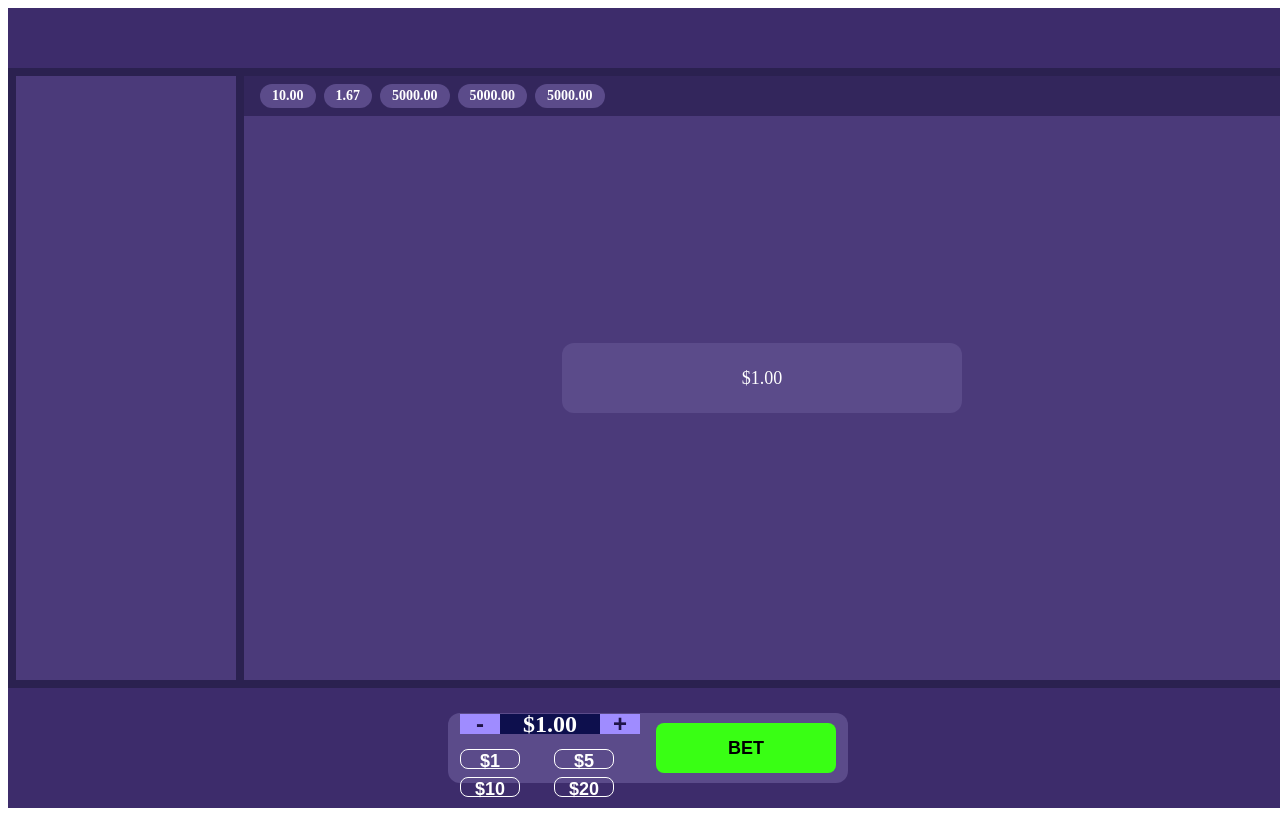
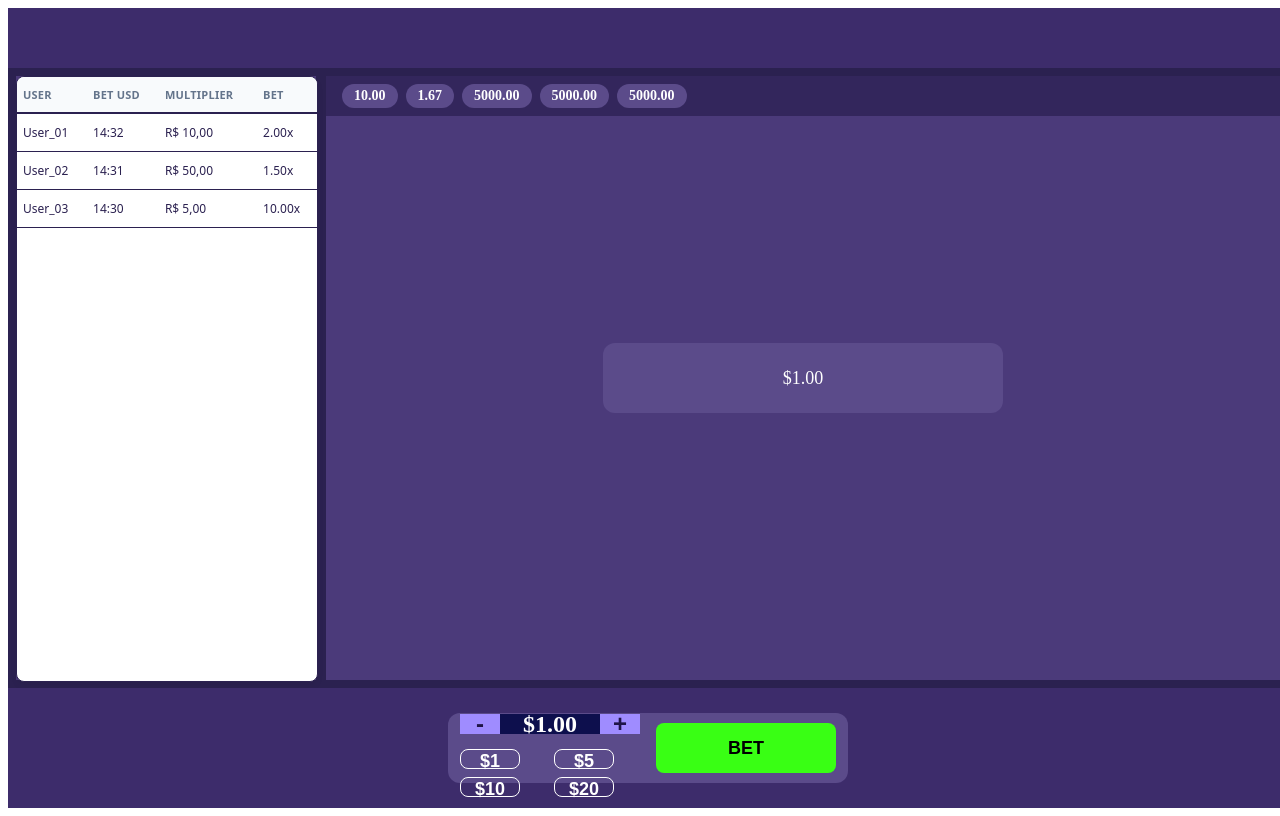
Before and after one commit to danielpnegamedev/frontend-challenge, a React (Vite) app: page / in a window 1280 px wide. Built offline with nearby package versions, Linux system fonts and the light colour scheme.

Commit message:
added bet  table

```diff
--- a/src/components/Table/index.tsx
+++ b/src/components/Table/index.tsx
@@ -1,27 +1,43 @@
 import * as S from "./styles";
 
-export function BetControls() {
-  // Dica profissional: Estados de controle de valor entrariam aqui futuramente
-  // const [amount, setAmount] = useState(1.00);
+export function Table() {
+  return (
+    <S.TableContainer>
+      <S.StyledTable>
 
-  return (
-    <S.Wrapper>
-      <S.LeftControls>
-        <S.AmountSelector>
-          <S.AmountBtn>-</S.AmountBtn>
-          <S.AmountValue>$1.00</S.AmountValue>
-          <S.AmountBtn>+</S.AmountBtn>
-        </S.AmountSelector>
+        <S.TableHead>
+          <S.TableRow>
+            <S.TableHeaderCell>User</S.TableHeaderCell>
+            <S.TableHeaderCell>Bet USD</S.TableHeaderCell>
+            <S.TableHeaderCell>Multiplier</S.TableHeaderCell>
+            <S.TableHeaderCell>Bet</S.TableHeaderCell>
+          </S.TableRow>
+        </S.TableHead>
 
-        <S.BetValuesGrid>
-          <S.BetValueBtn>$1</S.BetValueBtn>
-          <S.BetValueBtn>$5</S.BetValueBtn>
-          <S.BetValueBtn>$10</S.BetValueBtn>
-          <S.BetValueBtn>$20</S.BetValueBtn>
-        </S.BetValuesGrid>
-      </S.LeftControls>
+        <tbody>
+          <S.TableRow>
+            <S.TableCell>User_01</S.TableCell>
+            <S.TableCell>14:32</S.TableCell>
+            <S.TableCell>R$ 10,00</S.TableCell>
+            <S.TableCell>2.00x</S.TableCell>
+          </S.TableRow>
 
-      <S.PlaceBetBtn>BET</S.PlaceBetBtn>
-    </S.Wrapper>
+          <S.TableRow>
+            <S.TableCell>User_02</S.TableCell>
+            <S.TableCell>14:31</S.TableCell>
+            <S.TableCell>R$ 50,00</S.TableCell>
+            <S.TableCell>1.50x</S.TableCell>
+          </S.TableRow>
+
+          <S.TableRow>
+            <S.TableCell>User_03</S.TableCell>
+            <S.TableCell>14:30</S.TableCell>
+            <S.TableCell>R$ 5,00</S.TableCell>
+            <S.TableCell>10.00x</S.TableCell>
+          </S.TableRow>
+        </tbody>
+
+      </S.StyledTable>
+    </S.TableContainer>
   );
 }
--- a/src/components/Table/styles.ts
+++ b/src/components/Table/styles.ts
@@ -1,89 +1,58 @@
 import styled from "styled-components";
 
-export const Wrapper = styled.div`
-  width: 400px;
-  height: 70px;
-  background: #5b4b8a;
-  border-radius: 12px;
-  display: flex;
-  justify-content: center;
-  align-items: center;
+export const TableContainer = styled.div`
+  /* Faz o container aceitar e calcular o espaço correto dentro do display: flex do Content */
+  flex: 1;
+  min-width: 0;
+
+  width: 100%;
+  height: 100%;
+  border-radius: 8px;
+  box-shadow: 0 4px 6px rgba(0, 0, 0, 0.05);
+  border: 1px solid #2b2150;
+  background-color: #ffffff;
+  overflow: hidden;
 `;
 
-export const LeftControls = styled.div`
-  display: flex;
-  flex-direction: column;
+export const StyledTable = styled.table`
+  width: 100%;
+  border-collapse: collapse;
+  text-align: left;
+  font-family: system-ui, -apple-system, sans-serif;
+  table-layout: auto; /* Deixa o navegador esticar as colunas conforme o texto */
 `;
 
-export const AmountSelector = styled.div`
-  display: flex;
-  align-items: center;
-  height: 50px;
-  overflow: hidden;
-  border-radius: 8px;
+export const TableHead = styled.thead`
+  background-color: #f8fafc;
+  border-bottom: 2px solid #2b2150;
 `;
 
-export const AmountBtn = styled.button`
-  width: 40px;
-  height: 40%;
-  display: flex;
-  align-items: center;
-  justify-content: center;
-  border: none;
-  background: #9f8cff;
-  color: #1f1447;
-  font-size: 24px;
-  font-weight: bold;
-  cursor: pointer;
-  padding: 0;
-  line-height: 1;
-`;
-
-export const AmountValue = styled.div`
-  height: 40%;
-  width: 100px;
-  display: flex;
-  align-items: center;
-  justify-content: center;
-  background: #0d0f4d;
-  color: white;
-  font-size: 24px;
-  font-weight: bold;
-`;
-
-export const BetValuesGrid = styled.div`
-  display: grid;
-  grid-template-columns: repeat(2, 1fr);
-  gap: 8px;
-`;
-
-export const BetValueBtn = styled.button`
-  width: 60px;
-  height: 20px;
-  background: transparent;
-  color: white;
-  border: 1px solid white;
-  border-radius: 8px;
-  font-size: 18px;
-  font-weight: bold;
-  cursor: pointer;
-  transition: all 0.2s ease;
+export const TableRow = styled.tr`
+  &:last-child {
+    border-bottom: none;
+  }
 
   &:hover {
-    background: white;
-    color: black;
+    background-color: #2b2150;
   }
 `;
 
-export const PlaceBetBtn = styled.button`
-  margin-left: 16px;
-  width: 180px;
-  height: 50px;
-  background: #39ff14;
-  color: black;
-  border: none;
-  border-radius: 8px;
-  font-size: 18px;
-  font-weight: bold;
-  cursor: pointer;
+export const TableHeaderCell = styled.th`
+  /* Reduzido o padding lateral para 6px para o texto não ser espremido pelas bordas */
+  padding: 10px 6px;
+  font-size: 11px; /* Fonte levemente menor para garantir que caiba em telas estreitas */
+  font-weight: 700;
+  color: #64748b;
+  text-transform: uppercase;
+  letter-spacing: 0.02em;
+  white-space: nowrap;
 `;
+
+export const TableCell = styled.td`
+  /* Padding reduzido para dar o máximo de espaço possível para o texto */
+  padding: 10px 6px;
+  font-size: 12px;
+  color: #2b2150;
+  border-bottom: 1px solid #2b2150;
+  white-space: nowrap;
+`;
--- a/src/components/index.tsx
+++ b/src/components/index.tsx
@@ -2,7 +2,7 @@ import * as S from "./styles";
 
 import { Crash } from "./Crash";
 import { Controls } from "./Controls";
-
+import { Table }  from "./Table";
 
 export function Layout() {
   return (
@@ -12,7 +12,10 @@ export function Layout() {
       <S.Header />
 
       <S.Content>
-        <S.BetsPanel/>
+
+        <S.BetsPanel>
+          <Table />
+        </S.BetsPanel>
 
         <S.GameArea>
                 <Crash />
--- a/src/components/styles.ts
+++ b/src/components/styles.ts
@@ -19,7 +19,7 @@ export const Content = styled.div`
   flex: 1;
 
   display: flex;
-  gap: 8px;
+  gap: 10px;
 
   padding: 8px;
 `;
@@ -39,7 +39,7 @@ export const GameArea = styled.div`
 `;
 
 export const BetsPanel = styled.div`
-  width: 220px;
+  width: 300px;
   background: #4b3a7a;
 `;
 
```
